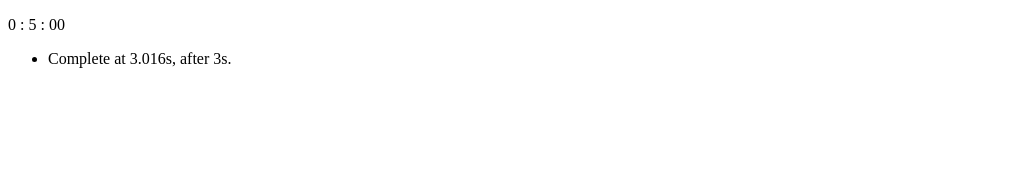
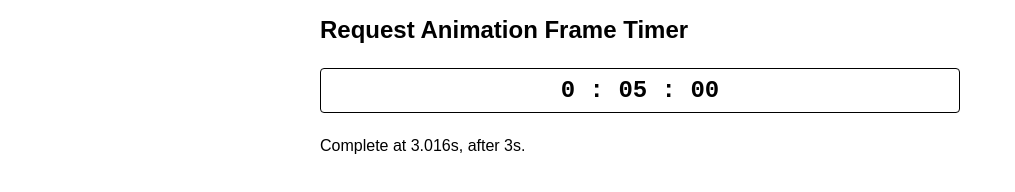
Before and after one commit to ollieBaker/raf-timer, a plain HTML site: page index.html in a window 1280 px wide. Shown: the whole page, without its empty margins (0-1015 px from the left). Drawn offline with Linux system fonts and the light colour scheme.

Commit message:
Add some styles. Ensure display does not jitter.

```diff
--- a/index.html
+++ b/index.html
@@ -8,6 +8,7 @@
   </head>
   <body>
      <div>
+       <h1>Request Animation Frame Timer</h1>
       <p id="display">
         <span id="minutes">0</span> :
         <span id="seconds">0</span> :
--- a/script.js
+++ b/script.js
@@ -37,9 +37,9 @@ const animate = (start, d) => {
   //display
   const minutes = Math.floor(time / 60000);
   display.minutes.innerHTML = minutes;
-  const seconds = ((time % 60000) / 1000).toFixed(0);
-  display.seconds.innerHTML = seconds;
-  const millis = ((time % 1000) / 10).toFixed(0);
+  const seconds = Math.floor(((time % 60000) / 1000)).toFixed(0);
+  display.seconds.innerHTML = pad(seconds);
+  const millis = Math.floor(((time % 1000) / 10)).toFixed(0);
   display.millis.innerHTML = pad(millis);
 
    for (let i = subscriptions.length - 1; i >= 0; i--) {
--- a/style.css
+++ b/style.css
@@ -0,0 +1,28 @@
+html {
+  font-family: sans-serif;
+}
+
+h1 {
+  font-size: 1.5rem;
+}
+
+body>div {
+  max-width: 640px;
+  margin: 0 auto;
+}
+
+#display {
+  font-family: monospace;
+  text-align: center;
+  font-weight: bold;
+  font-size: 1.5rem;
+  padding: 0.5rem 1rem;
+  border: 1px solid black;
+  border-radius: 0.25rem;
+}
+
+#event-list {
+  list-style: none;
+  list-style-position: outside;
+  padding: 0;
+}
```
